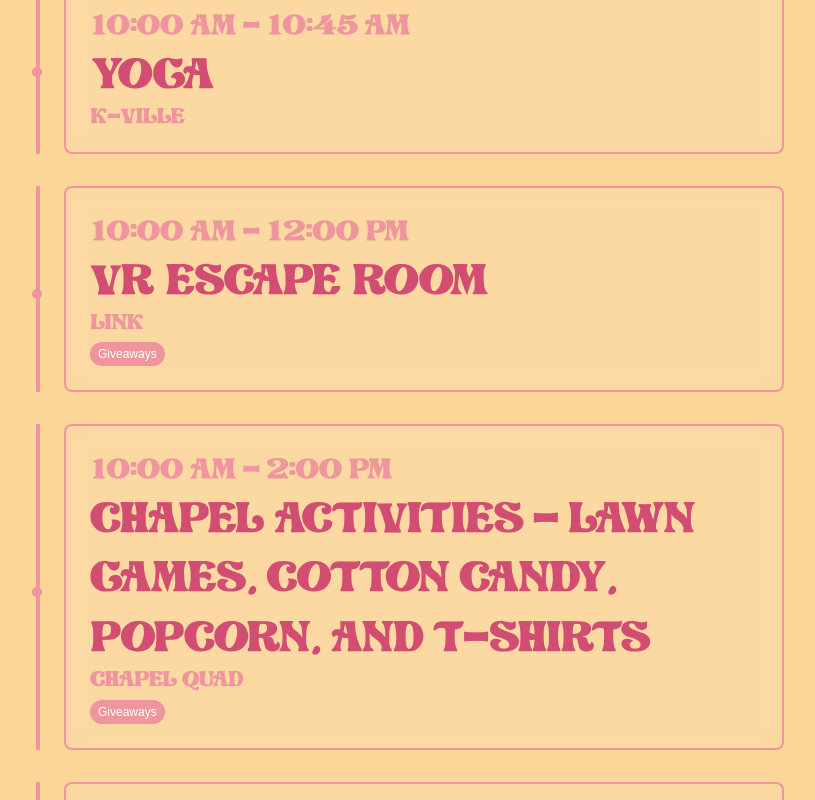
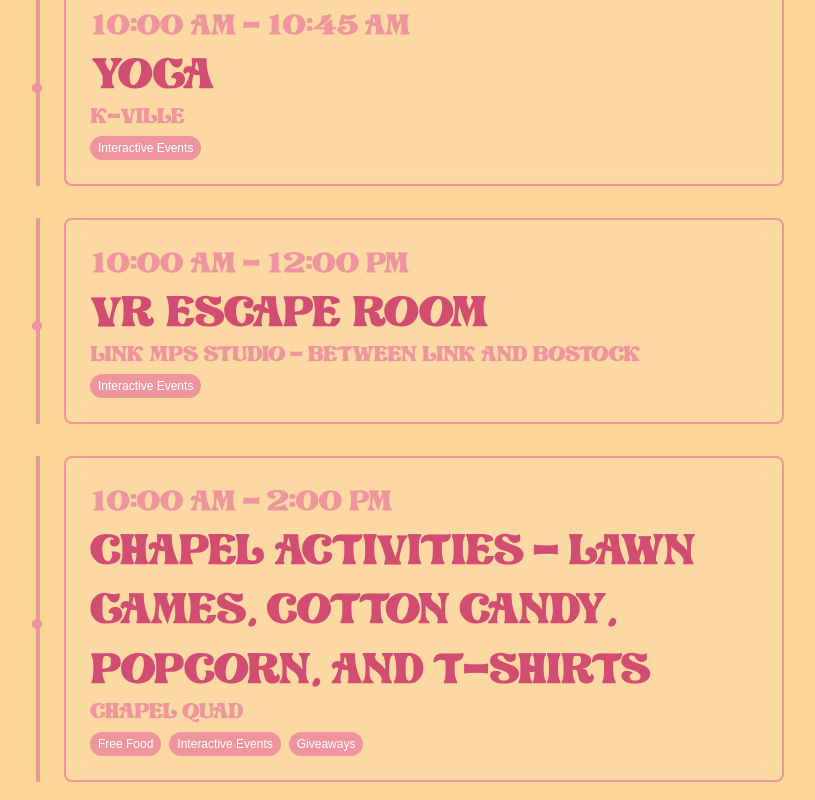
Before and after one commit to kartikeyegupta/ldocartistreveal, a Next.js app: page /schedule in a window 1280 px wide. Shown: the part 840-1640 px from the top of the page, without its empty margins (240-1055 px from the left). Built offline with nearby package versions, Linux system fonts and the light colour scheme.

Commit message:
interactive event tags

```diff
--- a/app/schedule/page.tsx
+++ b/app/schedule/page.tsx
@@ -29,44 +29,44 @@ export default function Schedule() {
       isBreakfast: true,
       subEvents: breakfastEvents
     },
-    { time: "10:00 AM - 2:00 PM", event: "Chapel Activities - Lawn Games, Cotton Candy, Popcorn, and T-shirts", location: "Chapel Quad", categories: ["Giveaways"] },
-    { time: "10:00 AM - 2:00 PM", event: "Poetry Fox", location: "WU", categories: ["Giveaways"] },
-    { time: "10:00 AM - 12:00 PM", event: "VR Escape Room", location: "Link", categories: ["Giveaways"] },
-    { time: "10:00 AM - 10:45 AM", event: "Yoga", location: "K-Ville", categories: [] },
-    { time: "10:30 AM - 12:30 PM", event: "DuWell Narcan Training", location: "BC Plaza", categories: [] },
-    { time: "11:00 AM - 12:40 PM", event: "Dance Performances", location: "BC Plaza Stage", categories: [] },
-    { time: "11:00 AM - 1:00 PM", event: "VisArts Flower Crown Making + Cowboy Hat Decorating", location: "Chapel Quad", categories: ["Giveaways"] },
-    { time: "11:00 AM - 3:00 PM", event: "Duke Rec Lawn Games", location: "K-Ville", categories: [] },
+    { time: "10:00 AM - 2:00 PM", event: "Chapel Activities - Lawn Games, Cotton Candy, Popcorn, and T-shirts", location: "Chapel Quad", categories: ["Free Food", "Interactive Events", "Giveaways"] },
+    { time: "10:00 AM - 2:00 PM", event: "Poetry Fox", location: "WU", categories: ["Interactive Events"] },
+    { time: "10:00 AM - 12:00 PM", event: "VR Escape Room", location: "Link MPS Studio - Between Link and Bostock", categories: ["Interactive Events"] },
+    { time: "10:00 AM - 10:45 AM", event: "Yoga", location: "K-Ville", categories: ["Interactive Events"] },
+    { time: "10:30 AM - 12:30 PM", event: "DuWell Narcan Training", location: "BC Plaza", categories: ["Interactive Events"] },
+    { time: "11:00 AM - 12:40 PM", event: "Dance Performances", location: "BC Plaza Stage", categories: ["Interactive Events"] },
+    { time: "11:00 AM - 1:00 PM", event: "VisArts Flower Crown Making + Cowboy Hat Decorating", location: "Chapel Quad", categories: ["Giveaways", "Interactive Events"] },
+    { time: "11:00 AM - 3:00 PM", event: "Duke Rec Lawn Games", location: "K-Ville", categories: ["Interactive Events"] },
     { time: "11:00 AM - 2:00 PM", event: "Food Trucks", location: "Wellness Lot", categories: ["Free Food"] },
-    { time: "11:30 AM - 2:30 PM", event: "Chapel Climbs", location: "Chapel", categories: [] },
-    { time: "11:30 AM - 4:30 PM", event: "Sensory Friendly Programming", location: "Academic Resource Center - East Campus", categories: [] },
-    { time: "12:00 PM - 2:00 PM", event: "SPEV Wall Art", location: "BC Plaza", categories: ["Giveaways"] },
-    { time: "12:00 PM - 3:30 PM", event: "Zim Zoom - Photo Booth", location: "BC Plaza", categories: [] },
-    { time: "12:00 PM - 2:00 PM", event: "Tote Bags", location: "Chapel Quad", categories: ["Giveaways"] },
-    { time: "12:00 PM - 3:00 PM", event: "Tarot Card Readings", location: "Chapel Quad", categories: [] },
-    { time: "12:00 PM - 2:00 PM", event: "Cynanotypes with DukeArts", location: "Chapel Quad", categories: ["Giveaways"] },
-    { time: "12:00 PM - 2:00 PM", event: "Mindfulness Painting", location: "Wellness", categories: [] },
-    { time: "12:30 PM - 2:30 PM", event: "STR Postcards", location: "BC Plaza Stage", categories: ["Giveaways"] },
-    { time: "12:30 PM - 2:00 PM", event: "Jazz@", location: "BC Plaza Bookstore Stage", categories: [] },
-    { time: "12:30 PM - 2:30 PM", event: "Succulents/Mini Pot Station", location: "BC Plaza", categories: ["Giveaways"] },
+    { time: "11:30 AM - 2:30 PM", event: "Chapel Climbs", location: "Chapel", categories: ["Interactive Events"] },
+    { time: "11:30 AM - 4:30 PM", event: "Sensory Friendly Programming", location: "Academic Resource Center - East Campus", categories: ["Interactive Events"] },
+    { time: "12:00 PM - 2:00 PM", event: "SPEV Wall Art", location: "BC Plaza", categories: ["Interactive Events"] },
+    { time: "12:00 PM - 3:30 PM", event: "Zim Zoom - Photo Booth", location: "BC Plaza", categories: ["Interactive Events"] },
+    { time: "12:00 PM - 2:00 PM", event: "Tote Bags", location: "Chapel Quad", categories: ["Giveaways", "Interactive Events"] },
+    { time: "12:00 PM - 3:00 PM", event: "Tarot Card Readings", location: "Chapel Quad", categories: ["Interactive Events"] },
+    { time: "12:00 PM - 2:00 PM", event: "Cynanotypes with DukeArts", location: "Chapel Quad", categories: ["Giveaways", "Interactive Events"] },
+    { time: "12:00 PM - 2:00 PM", event: "Mindfulness Painting", location: "Wellness", categories: ["Interactive Events"] },
+    { time: "12:30 PM - 2:30 PM", event: "STR Postcards", location: "BC Plaza Stage", categories: ["Interactive Events", "Giveaways"] },
+    { time: "12:30 PM - 2:00 PM", event: "Jazz@", location: "BC Plaza Bookstore Stage", categories: ["Interactive Events"] },
+    { time: "12:30 PM - 2:30 PM", event: "Succulents/Mini Pot Station", location: "BC Plaza", categories: ["Interactive Events", "Giveaways"] },
     { time: "1:00 PM - 3:00 PM", event: "Ice cream, Popcorn, Cotton Candy", location: "BC Plaza", categories: ["Free Food"] },
-    { time: "1:00 PM - 3:00 PM", event: "Face Painting", location: "BC Plaza", categories: [] },
-    { time: "1:00 PM - 5:00 PM", event: "The Devil's Blooming Garden", location: "Crowell Quad", categories: ["Darties"] },
+    { time: "1:00 PM - 3:00 PM", event: "Face Painting", location: "BC Plaza", categories: ["Interactive Events"] },
+    { time: "1:00 PM - 5:00 PM", event: "The Devil's Blooming Garden", location: "Crowell Quad - Pike & Wayne", categories: ["Darties"] },
     { time: "1:00 PM - 4:00 PM", event: "BSA Cookout", location: "Keohane Quad", categories: ["Free Food"] },
-    { time: "1:00 PM - 5:00 PM", event: "Summer in the Spring", location: "Few GG/HH Quad", categories: ["Darties"] },
-    { time: "1:00 PM - 5:00 PM", event: "Spring Fling", location: "Few FF/GG Quad", categories: ["Darties"] },
-    { time: "1:00 PM - 5:00 PM", event: "Sunny Spring Bash", location: "Quad between Few and Craven", categories: ["Darties"] },
-    { time: "1:00 PM - 5:00 PM", event: "Spring into Summer", location: "Craven Quad", categories: ["Darties"] },
-    { time: "1:00 PM - 5:00 PM", event: "Sunflower Power Hour", location: "Kilgo Quad", categories: ["Darties"] },
-    { time: "1:00 PM - 4:00 PM", event: "East Farewell Fiesta", location: "Wannamaker Quad", categories: ["Darties"] },
-    { time: "2:00 PM - 6:00 PM", event: "LLDOC: Senior Sendoff", location: "Clocktower Quad", categories: ["Darties"] },
-    { time: "1:00 PM - 4:00 PM", event: "Casino Games", location: "Outside Kraft - WU", categories: [] },
-    { time: "1:00 PM - 2:00 PM", event: "Duke@Nite Trivia", location: "Inside Kraft - WU", categories: [] },
-    { time: "2:00 PM - 4:00 PM", event: "I&E Events - Polaroids, Popsicles, Lawn Games", location: "BC Plaza", categories: ["Giveaways", "Free Food"] },
-    { time: "2:00 PM - 3:30 PM", event: "Stuff-a-Critter", location: "Chapel Quad", categories: ["Giveaways"] },
-    { time: "2:00 PM - 4:00 PM", event: "Karaoke", location: "Wellness", categories: [] },
+    { time: "1:00 PM - 5:00 PM", event: "Summer in the Spring", location: "Few GG/HH Quad - Theta Chi", categories: ["Darties"] },
+    { time: "1:00 PM - 5:00 PM", event: "Spring Fling", location: "Few FF/GG Quad - Sigma Chi, Pikapp & Hoops with Troops", categories: ["Darties"] },
+    { time: "1:00 PM - 5:00 PM", event: "Sunny Spring Bash", location: "Quad between Few and Craven - ATO", categories: ["Darties"] },
+    { time: "1:00 PM - 5:00 PM", event: "Spring into Summer", location: "Craven Quad - ADPhi", categories: ["Darties"] },
+    { time: "1:00 PM - 5:00 PM", event: "Sunflower Power Hour", location: "Kilgo Quad - Mirecourt, Illyria, Browstone, Round Table, Maxwell & Duke Dhamaka", categories: ["Darties"] },
+    { time: "1:00 PM - 4:00 PM", event: "East Farewell Fiesta", location: "Wannamaker Quad - Class of 2028", categories: ["Darties"] },
+    { time: "2:00 PM - 6:00 PM", event: "LLDOC: Senior Sendoff", location: "Clocktower Quad - Class of 2025, Blue Light, Swift & Hollows Quad Councils", categories: ["Darties"] },
+    { time: "1:00 PM - 4:00 PM", event: "Casino Games", location: "Outside Kraft - WU", categories: ["Interactive Events"] },
+    { time: "1:00 PM - 2:00 PM", event: "Duke@Nite Trivia", location: "Inside Kraft - WU", categories: ["Interactive Events"] },
+    { time: "2:00 PM - 4:00 PM", event: "I&E Events - Polaroids, Popsicles, Lawn Games", location: "BC Plaza", categories: ["Interactive Events", "Giveaways", "Free Food"] },
+    { time: "2:00 PM - 3:30 PM", event: "Stuff-a-Critter", location: "Chapel Quad", categories: ["Interactive Events", "Giveaways"] },
+    { time: "2:00 PM - 4:00 PM", event: "Karaoke", location: "Wellness", categories: ["Interactive Events"] },
     { time: "3:00 PM - 6:00 PM", event: "Penn Pavilion BBQ", location: "Penn Pavilion", categories: ["Free Food"] },
-    { time: "3:30 PM - 5:00 PM", event: "Duke PAWS", location: "BC Plaza", categories: [] },
+    { time: "3:30 PM - 5:00 PM", event: "Duke PAWS", location: "BC Plaza", categories: ["Interactive Events"] },
     { time: "10:00 PM - 11:59 PM", event: "Food Trucks", location: "Wellness Lot", categories: ["Free Food"] },
     { time: "10:00 PM - 10:30 PM", event: "Midnight Pizza", location: "Chapel Quad", categories: ["Free Food"] }
   ];
@@ -107,10 +107,41 @@ export default function Schedule() {
     if (event.location.includes('BC Plaza') || event.location.includes('BC Plaza Stage') || event.location.includes('BC Plaza Bookstore Stage')) {
       return 'BC Plaza';
     }
+    // Combine WU locations
+    if (event.location.includes('Inside Kraft - WU') || event.location.includes('Outside Kraft - WU')) {
+      return 'WU';
+    }
     // Combine Wellness locations
     if (event.location.includes('Wellness') || event.location.includes('Wellness Lot')) {
       return 'Wellness';
     }
+    // Cut Down Clocktower locations
+    if (event.location.includes('Clocktower Quad')) {
+      return 'Clocktower Quad';
+    }
+    // Cut Down Craven locations
+    if (event.location.includes('Craven Quad')) {
+      return 'Craven Quad';
+    }
+   // Cut Down Crowell locations
+   if (event.location.includes('Crowell Quad')) {
+    return 'Crowell Quad';
+  }
+  // Cut Down Kilgo locations
+  if (event.location.includes('Kilgo Quad')) {
+    return 'Kilgo Quad';
+  }
+  // Cut Down Quad between Few and Craven locations
+  if (event.location.includes('Quad between Few and Craven')) {
+    return 'Quad between Few and Cravend';
+  }
+  // Cut Down Wannamaker locations
+  if (event.location.includes('Wannamaker Quad')) {
+    return 'Wannamaker Quad';
+  }
+  if (event.location.includes('Link MPS Studio')) {
+    return 'Perkins Link';
+  }
     return event.location;
   }))).sort();
 
@@ -121,12 +152,45 @@ export default function Schedule() {
       }
       if (selectedLocation) {
         // Handle combined location filtering
-        if (selectedLocation === 'Few Quad' &&
-            (event.location.includes('Few Quad') ||
-             event.location.includes('Few GG/HH Quad') ||
-             event.location.includes('Few FF/GG Quad'))) {
+        if (selectedLocation === 'WU' &&
+            (event.location.includes('Inside Kraft - WU') ||
+             event.location.includes('Outside Kraft - WU'))) {
           return true;
         }
+        if (selectedLocation === 'Clocktower Quad' &&
+          (event.location.includes('Clocktower Quad'))) {
+        return true;
+        }
+        if (selectedLocation === 'Craven Quad' &&
+          (event.location.includes('Craven Quad'))) {
+        return true;
+        }
+        if (selectedLocation === 'Crowell Quad' &&
+          (event.location.includes('Crowell Quad'))) {
+        return true;
+        }
+        if (selectedLocation === 'Kilgo Quad' &&
+          (event.location.includes('Kilgo Quad'))) {
+        return true;
+        }
+        if (selectedLocation === 'Wannamaker Quad' &&
+          (event.location.includes('Wannamaker Quad'))) {
+        return true;
+        }
+        if (selectedLocation === 'Quad between Few and Craven' &&
+          (event.location.includes('Quad between Few and Craven'))) {
+        return true;
+        }
+        if (selectedLocation === 'Perkins Link' &&
+          (event.location.includes('Link MPS Studio'))) {
+        return true;
+        }
+        if (selectedLocation === 'Few Quad' &&
+          (event.location.includes('Few Quad') ||
+           event.location.includes('Few GG/HH Quad') ||
+           event.location.includes('Few FF/GG Quad'))) {
+        return true;
+      }
         if (selectedLocation === 'BC Plaza' &&
             (event.location.includes('BC Plaza') ||
              event.location.includes('BC Plaza Stage') ||
@@ -214,7 +278,7 @@ export default function Schedule() {
                   : 'bg-white/10 text-[#d14d72] hover:bg-[#ef959e] hover:text-white'
               }`}
             >
-              All Events
+              All
             </button>
             <button
               onClick={() => setActiveFilter("Free Food")}
@@ -225,6 +289,16 @@ export default function Schedule() {
               }`}
             >
               Free Food
+            </button>
+            <button
+              onClick={() => setActiveFilter("Interactive Events")}
+              className={`px-4 py-2 rounded-full font-[family-name:var(--font-love-craft)] transition-colors ${
+                activeFilter === "Interactive Events"
+                  ? 'bg-[#d14d72] text-white'
+                  : 'bg-white/10 text-[#d14d72] hover:bg-[#ef959e] hover:text-white'
+              }`}
+            >
+              Interactive
             </button>
             <button
               onClick={() => setActiveFilter("Giveaways")}
@@ -318,12 +392,13 @@ export default function Schedule() {
                   {event.categories.length > 0 && !event.isBreakfast && (
                     <div className="flex flex-wrap gap-2 mt-2">
                       {event.categories.map((category, i) => (
-                        <span
+                        <button
                           key={i}
-                          className="text-xs px-2 py-1 rounded-full bg-[#ef959e] text-white"
+                          onClick={() => setActiveFilter(category)}
+                          className="text-xs px-2 py-1 rounded-full bg-[#ef959e] text-white hover:bg-[#d14d72] transition-colors cursor-pointer"
                         >
                           {category}
-                        </span>
+                        </button>
                       ))}
                     </div>
                   )}
```
